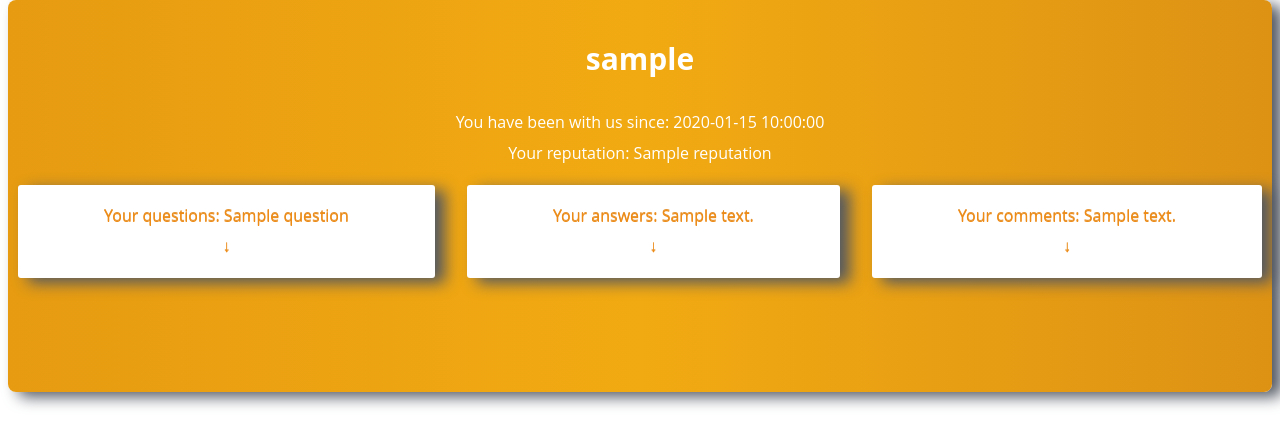
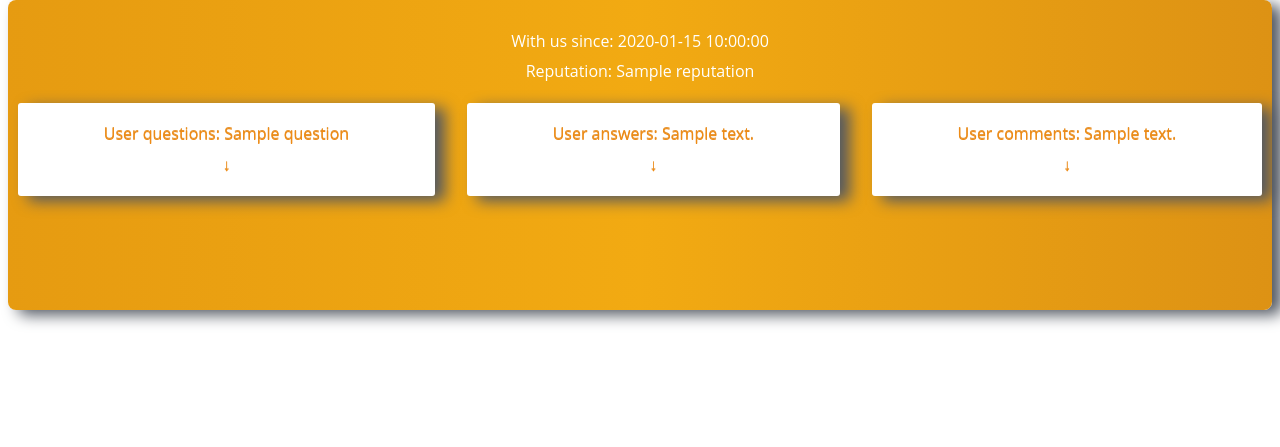
Before and after one commit to michal-bed/ask-mate-foodie, a Flask app: template templates/user_page.html in a window 1280 px wide. Shown: the part 91-538 px from the top of the page. Run offline with Flask 2, Linux system fonts and the light colour scheme; the template is opened without the code that fills it: most values are stand-ins (such as "Sample title", 1, 10 or a date in 2020); some libraries are stand-ins or nearby versions.

Commit message:
fix user page

```diff
--- a/templates/user_page.html
+++ b/templates/user_page.html
@@ -50,13 +50,18 @@
 <body>
     <div class="yellow">
 
-            <h1 class="yellow-header">{{ user_data['user_name'] }}</h1>
-            <p class="yellow__user">You have been with us since: {{ user_data['registration_time'] }}<br>Your reputation: {{ user_data['reputation'] }}</p>
+            <p class="yellow__user">With us since: {{ user_data['registration_time'] }}<br>Reputation: {{ user_data['reputation'] }}</p>
 
         <div class="yellow__btn_area">
+            {% if user_id == user_data['id'] %}
             <a class="ask-user-button" href="/user/questions">Your questions: {{ questions['question'] }} <br> &#8595</a>
             <a class="ask-user-button" href="/user/answers">Your answers: {{ answers['answer'] }}<br> &#8595</a>
             <a class="ask-user-button" href="/user/comments">Your comments: {{ comments['comment'] }}<br> &#8595</a>
+            {% else %}
+            <a class="ask-user-button" href="/user/questions">User questions: {{ questions['question'] }} <br> &#8595</a>
+            <a class="ask-user-button" href="/user/answers">User answers: {{ answers['answer'] }}<br> &#8595</a>
+            <a class="ask-user-button" href="/user/comments">User comments: {{ comments['comment'] }}<br> &#8595</a>
+            {% endif %}
         </div>
         <div class="yellow_question-list">
         {% if url == "/user/questions" %}
```
